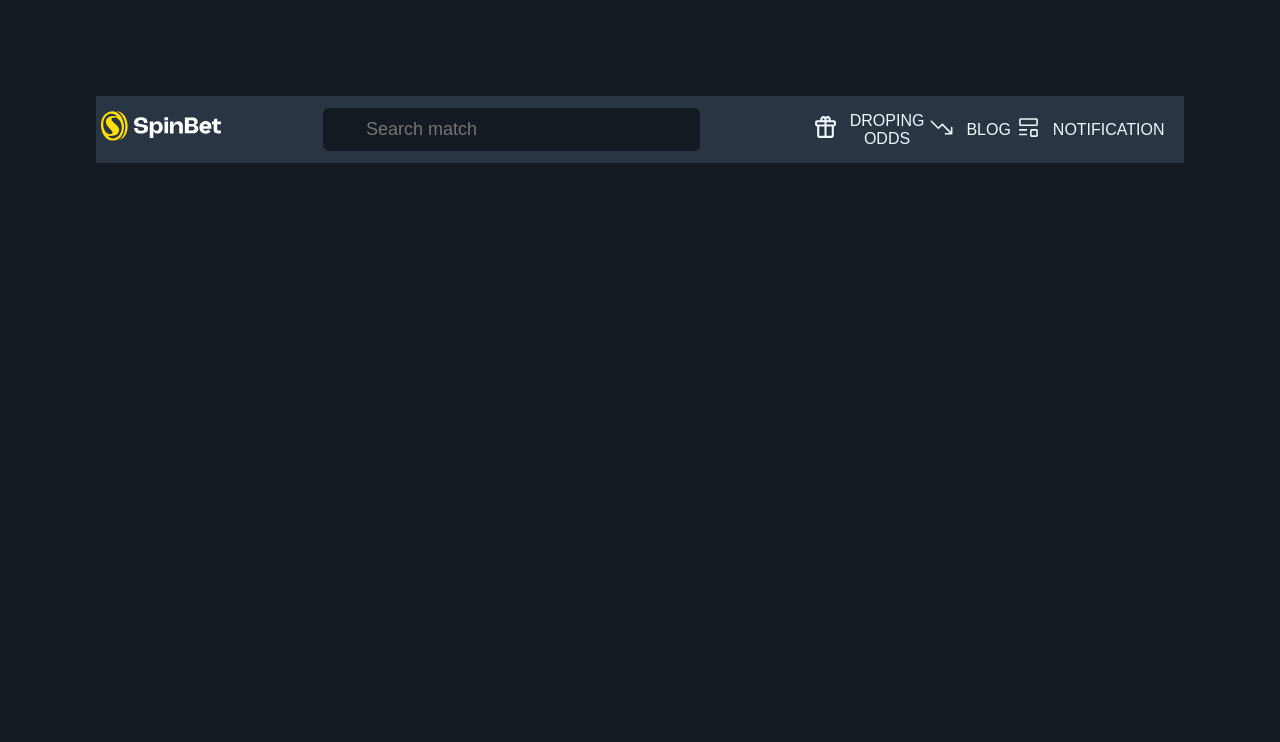
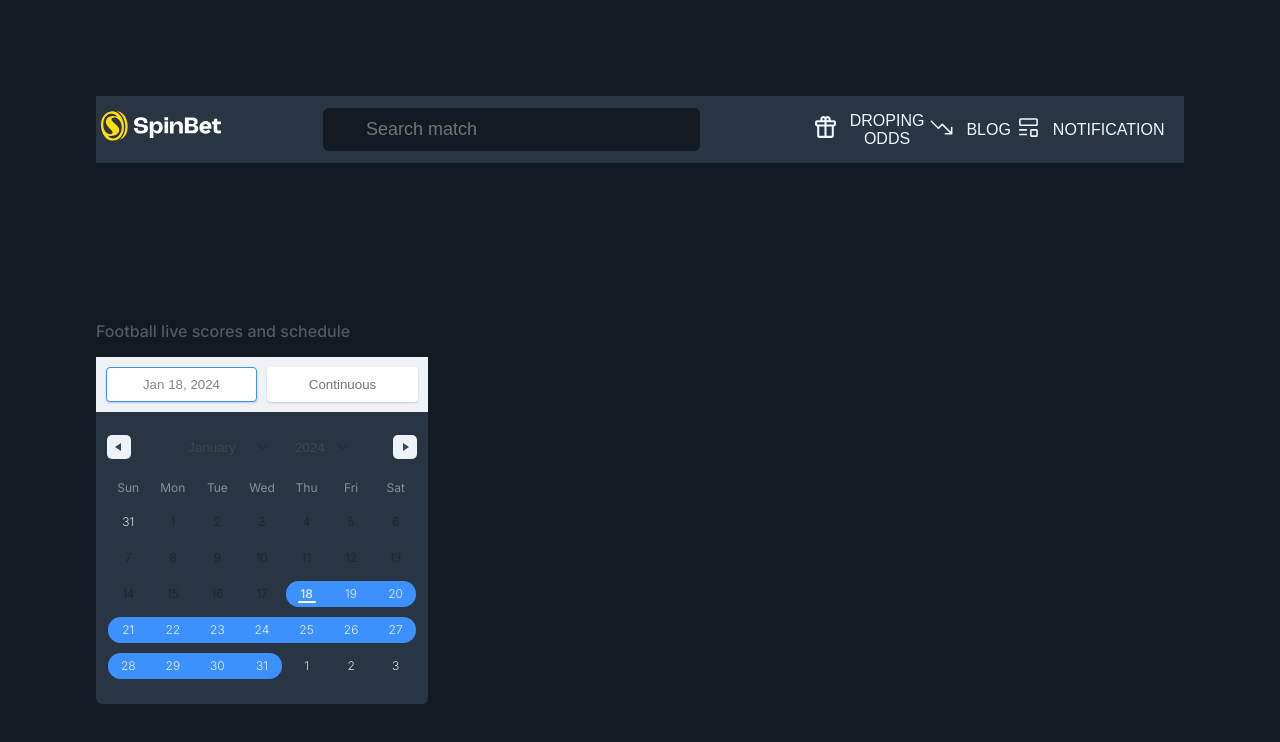
Before and after one commit to DenisOuma/live-score-ui, a Next.js app: page / in a window 1280 px wide. Shown: the top 742 px of the page. Built offline with nearby package versions, Linux system fonts and the light colour scheme; some icons are missing.

Commit message:
Update on the calender

```diff
--- /dev/null
+++ b/app/components/FeedSection/FeedSection.tsx
@@ -0,0 +1,11 @@
+import React from "react";
+import { FeedSectionCards } from "./FeedSectionCards/FeedSectionCards";
+
+export const FeedSection = () => {
+	return (
+		<section className="navbar-content feed">
+			<p className="fonts-style">Football live scores and schedule</p>
+			<FeedSectionCards />
+		</section>
+	);
+};
--- /dev/null
+++ b/app/components/FeedSection/FeedSectionCards/FeedSectionCards.tsx
@@ -0,0 +1,10 @@
+import React from "react";
+import { FeedSectionCardsCalender } from "./FeedSectionCardsCalender/FeedSectionCardsCalender";
+
+export const FeedSectionCards = () => {
+	return (
+		<div className="feed-components-cards">
+			<FeedSectionCardsCalender />
+		</div>
+	);
+};
--- /dev/null
+++ b/app/components/FeedSection/FeedSectionCards/FeedSectionCardsCalender/FeedSectionCardsCalender.tsx
@@ -0,0 +1,26 @@
+"use client";
+import * as React from "react";
+import { DateRange, Range } from "react-date-range";
+import "react-date-range/dist/styles.css";
+import "react-date-range/dist/theme/default.css";
+
+export const FeedSectionCardsCalender = () => {
+	const [state, setState] = React.useState<Range[]>([
+		{
+			startDate: new Date(),
+			endDate: undefined,
+			key: "selection",
+		},
+	]);
+
+	return (
+		<div className="feed-components-cards-calender">
+			<DateRange
+				editableDateInputs={true}
+				onChange={(item) => setState([item.selection])}
+				moveRangeOnFirstSelection={false}
+				ranges={state as Range[]}
+			/>
+		</div>
+	);
+};
--- a/app/globals.css
+++ b/app/globals.css
@@ -140,3 +140,20 @@ a {
 .button-icon {
 	margin-left: 5px;
 }
+
+.feed {
+	margin-top: 0.3rem;
+	display: block;
+}
+
+.fonts-style {
+	font-size: medium;
+	color: var(--reaction-icons-color);
+	font-weight: 500;
+}
+
+.rdrCalendarWrapper {
+	background-color: var(--light-color) !important;
+	color: var(--posttext-color) !important;
+	border-radius: 0.375rem !important;
+}
--- a/app/page.tsx
+++ b/app/page.tsx
@@ -1,11 +1,13 @@
 import Image from "next/image";
 import styles from "./page.module.css";
 import { NavBar } from "./components/NavBar/NavBar";
+import { FeedSection } from "./components/FeedSection/FeedSection";
 
 export default function Home() {
 	return (
 		<main className={styles.main}>
 			<NavBar />
+			<FeedSection />
 		</main>
 	);
 }
```
Also changed, not shown: package.json (+15 -2 lines), 1 other file (tests, documents, lock files or other folders).
